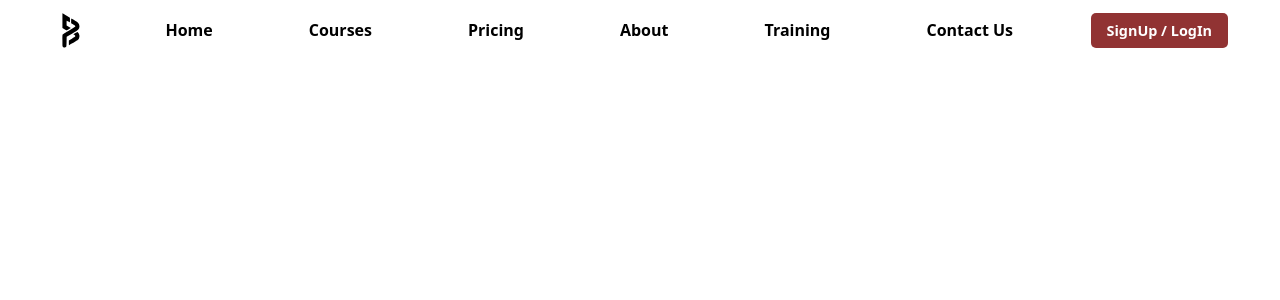
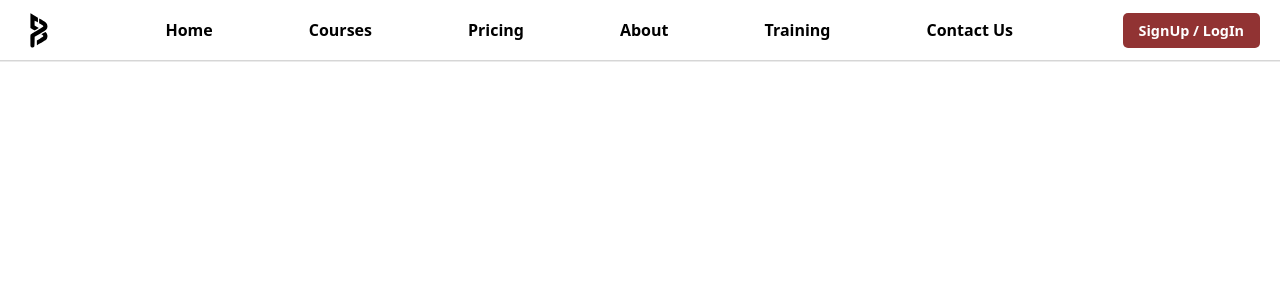
Before and after one commit to arish21/LearningMS, a React (Create React App) app: page / in a window 1280 px wide. Shown: the top 300 px of the page. Built offline with nearby package versions, Linux system fonts and the light colour scheme.

Commit message:
Updated Navbar

```diff
--- a/src/styles/NavBar.css
+++ b/src/styles/NavBar.css
@@ -9,12 +9,13 @@
 .navBar {
     width: 100%;
     height: 60px;
-    margin: 0 auto;
-    max-width: 1900px;
+    margin: 0;
+    max-width: 1920px;
     display: flex;
     align-items: center;
     justify-content: space-between;
     padding-right: 20px;
+    box-shadow: 0px 1.5px rgba(0, 0, 0, 0.162) ;
 }
 .site-logo {
     height: 4.5vmin;
@@ -43,7 +44,7 @@ a:hover{
 
 header{
     position: relative;
-    padding: 0 2rem;
+
 }
 
 .navBar .links {
```
